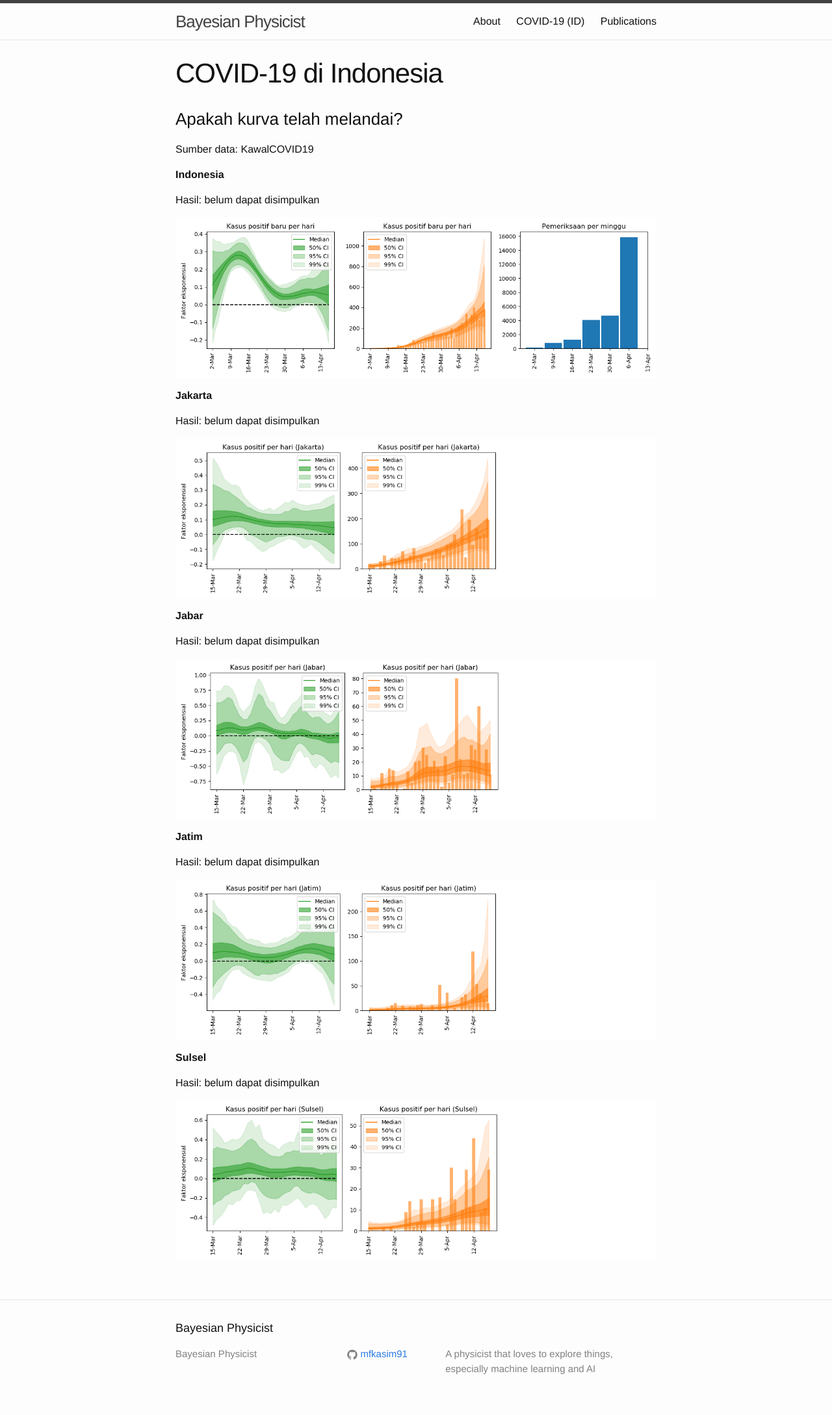
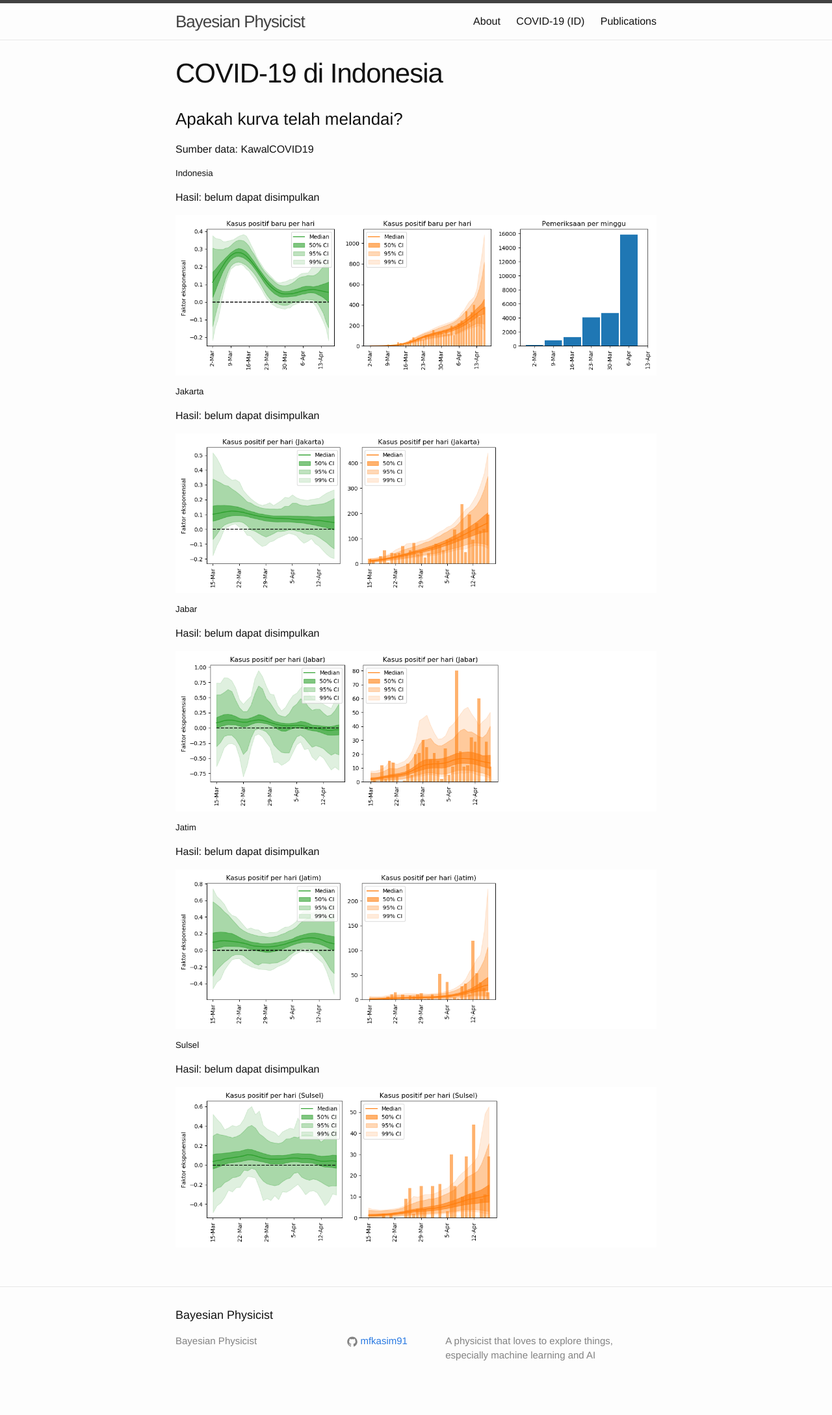
Before and after one commit to mfkasim1/mfkasim1.github.io, a Jekyll site: the page built from idcovid19.md, in a window 1280 px wide. Shown: the whole page at 65% size. Built offline with Jekyll 4.4.1, drawn with Linux system fonts in a browser that asks for light colours.

Commit message:
Automated post

```diff
--- a/idcovid19.md
+++ b/idcovid19.md
@@ -9,31 +9,31 @@ permalink: /idcovid19/
 
 Sumber data: KawalCOVID19
 
-**Indonesia**
+##### Indonesia
 
 Hasil: belum dapat disimpulkan
 
 <img title="Indonesia" src="{{ site.baseurl }}/assets/idcovid19-daily/id_new_cases.png" width="100%"/>
 
-**Jakarta**
+##### Jakarta
 
 Hasil: belum dapat disimpulkan
 
 <img title="Jakarta" src="{{ site.baseurl }}/assets/idcovid19-daily/idprov_jakarta_new_cases.png" width="100%"/>
 
-**Jabar**
+##### Jabar
 
 Hasil: belum dapat disimpulkan
 
 <img title="Jabar" src="{{ site.baseurl }}/assets/idcovid19-daily/idprov_jabar_new_cases.png" width="100%"/>
 
-**Jatim**
+##### Jatim
 
 Hasil: belum dapat disimpulkan
 
 <img title="Jatim" src="{{ site.baseurl }}/assets/idcovid19-daily/idprov_jatim_new_cases.png" width="100%"/>
 
-**Sulsel**
+##### Sulsel
 
 Hasil: belum dapat disimpulkan
 
```
